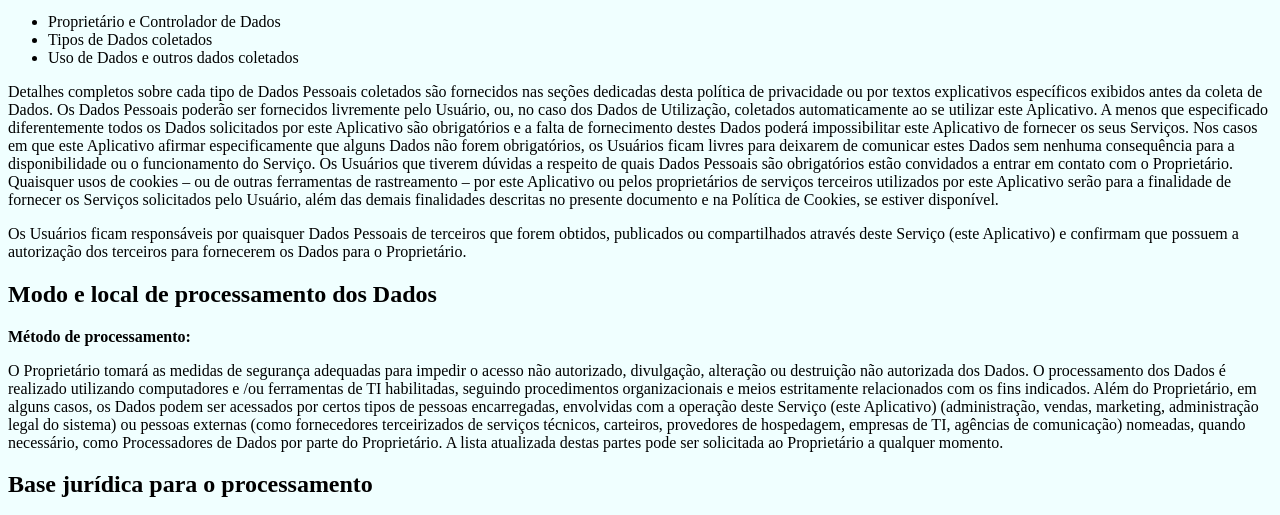
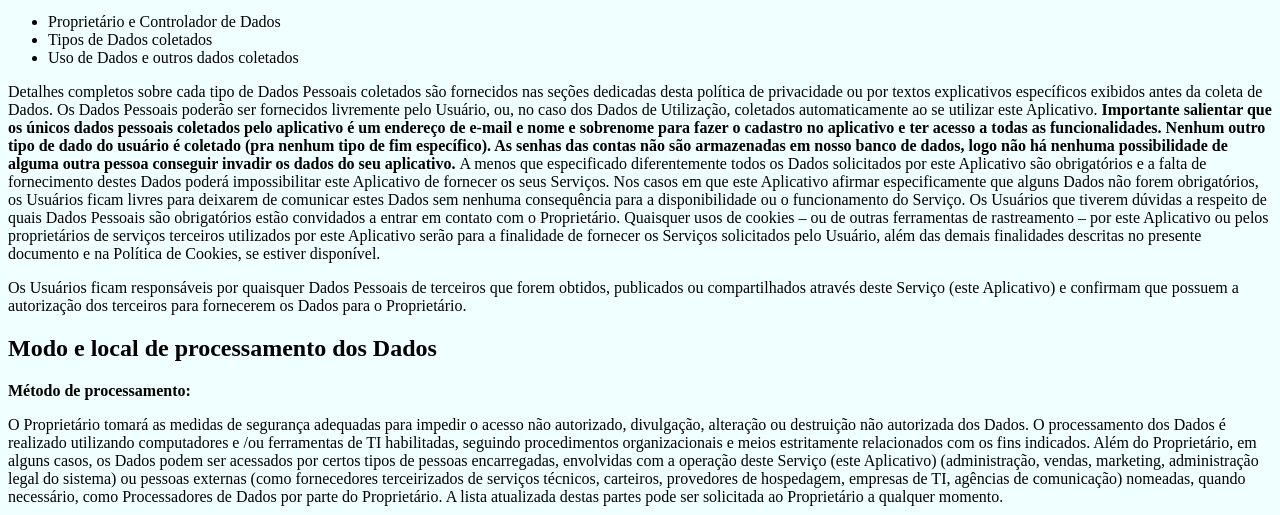
Before and after one commit to eduschell/mirodi, a plain HTML site: page index.html in a window 1280 px wide. Shown: the part 238-753 px from the top of the page. Drawn offline with Linux system fonts and the light colour scheme.

Commit message:
Atualização da política de privacidade

```diff
--- a/index.html
+++ b/index.html
@@ -28,6 +28,10 @@
     ou por textos explicativos específicos exibidos antes da coleta de Dados.
     Os Dados Pessoais poderão ser fornecidos livremente pelo Usuário, ou, no caso dos Dados de Utilização, coletados automaticamente
     ao se utilizar este Aplicativo.
+    <span style="font-weight: bold"> Importante salientar que os únicos dados pessoais coletados pelo aplicativo é um endereço de e-mail e nome
+    e sobrenome para fazer o cadastro no aplicativo e ter acesso a todas as funcionalidades. Nenhum outro tipo de dado do
+    usuário é coletado (pra nenhum tipo de fim específico). As senhas das contas não são armazenadas em nosso banco de dados,
+        logo não há nenhuma possibilidade de alguma outra pessoa conseguir invadir os dados do seu aplicativo. </span>
     A menos que especificado diferentemente todos os Dados solicitados por este Aplicativo são obrigatórios e a falta de fornecimento
     destes Dados poderá impossibilitar este Aplicativo de fornecer os seus Serviços. Nos casos em que este Aplicativo afirmar
     especificamente que alguns Dados não forem obrigatórios, os Usuários ficam livres para deixarem de comunicar estes Dados sem
```
